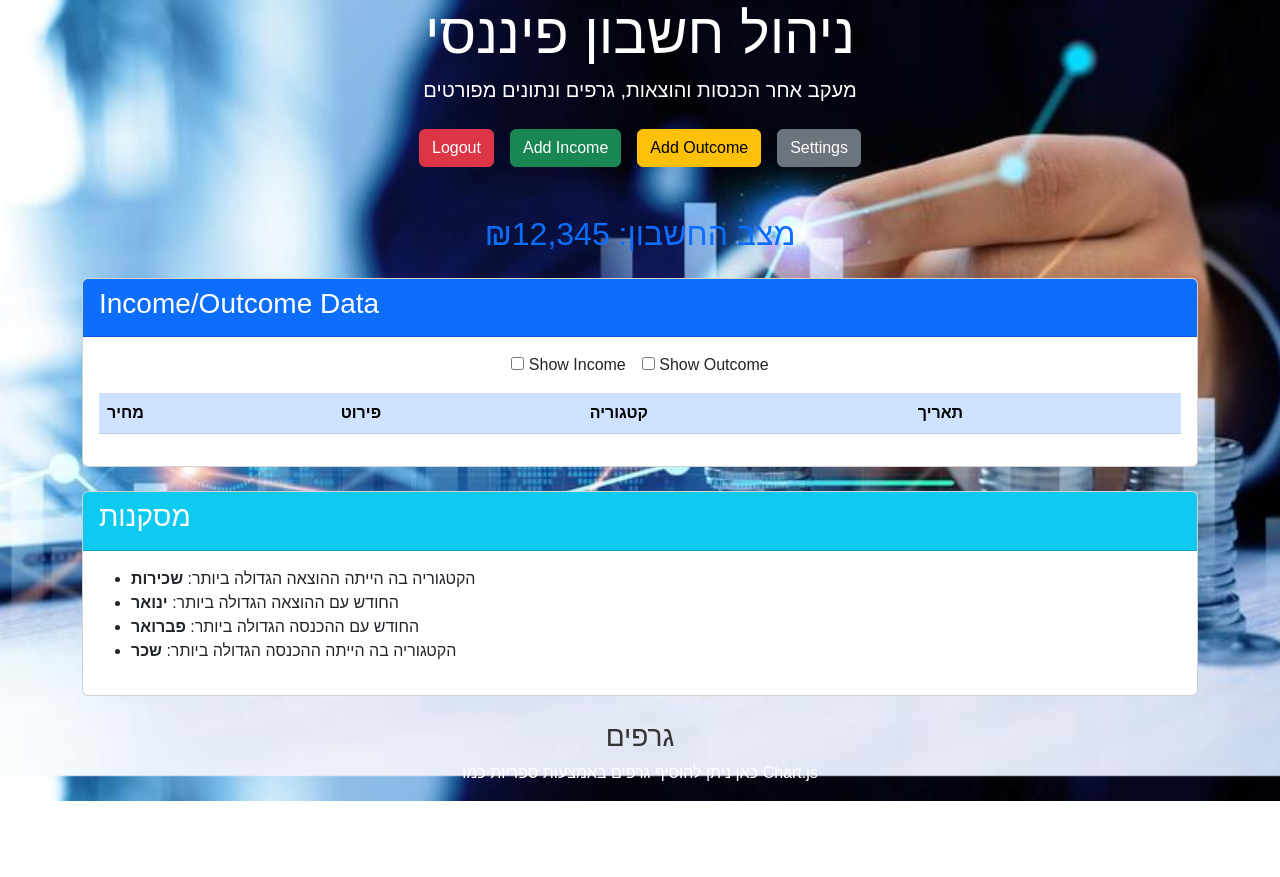
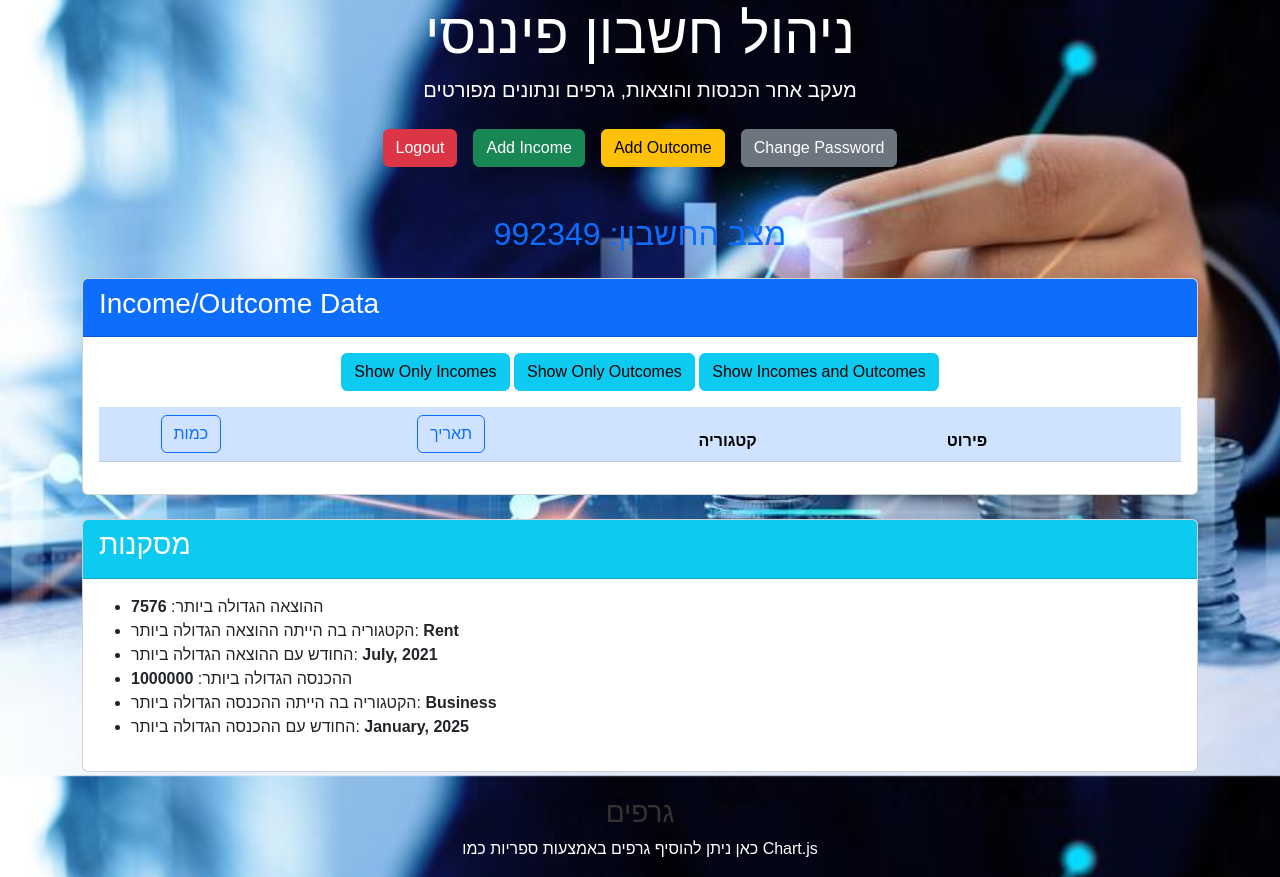
Before and after one commit to chengd2000/FinanceWebsite, a Flask app: page /user_data in a window 1280 px wide. Shown: the part 24-901 px from the top of the page. Before the commit the page ends 825 px from the top, so only its background shows below. Run offline with Flask 2, Linux system fonts and the light colour scheme; a user stored in the database is signed in; data comes from the database, SQL or seed files in the repository; both versions use the stored data as it was after the commit; lists and menus that the app fills with data are empty.

Commit message:
added filters and table views and info

```diff
--- a/app/routes.py
+++ b/app/routes.py
@@ -1,8 +1,10 @@
 from datetime import datetime
 from flask import Blueprint, json, jsonify, redirect, render_template, request, url_for
 from flask_login import current_user, login_required, logout_user
-from .utils import login_user_handler, sign_in_user_handler, data_user_page_income, data_user_page_outcome
+from .utils import change_password, convert_to_dict, login_user_handler, sign_in_user_handler, data_user_page_income, data_user_page_outcome
 from . import db
+from .models import Income, Outcome, User  # Adjust the import based on your project structure
+import calendar
 
 routes = Blueprint('routes', __name__)
 
@@ -35,59 +37,105 @@
 @routes.route('/user_data', methods=['GET', 'POST'])
 # @login_required
 def user_data():
-    income = request.args.get('income', 'false').lower() == 'true'
-    outcome = request.args.get('outcome', 'false').lower() == 'true'
-
+    income = request.args.get('income', '')
+    outcome = request.args.get('outcome', '')
+    filter=request.args.get('filterBy', '')
     if request.method == 'POST':
         if 'income_amount' in request.form:
             return data_user_page_income()
         elif 'outcome_amount' in request.form:
             return data_user_page_outcome()
+        else:
+            return change_password()
 
-    temp = [current_user.incomes, current_user.outcomes]
 
-    # שרשור הרשימות
-    merged = temp[0] + temp[1]
-    merged.sort(key=lambda x: x.date if isinstance(x.date, datetime) else datetime.strptime(x.date, "%Y-%m-%d"))
 
+# Sample data
+    temp = [
+        {'items': current_user.incomes, 'inOrOut': 'income'},
+        {'items': current_user.outcomes, 'inOrOut': 'outcome'}
+    ]
+
+    sum=0
+
+    # Merging items into a single list with 'inOrOut' field
+    merged = [
+        convert_to_dict(item, temp[0]['inOrOut']) for item in temp[0]['items']
+    ] + [
+        convert_to_dict(item, temp[1]['inOrOut']) for item in temp[1]['items']
+    ]
+    onlyIns=[convert_to_dict(item, temp[0]['inOrOut']) for item in temp[0]['items']]
+    onlyOuts=[convert_to_dict(item, temp[1]['inOrOut']) for item in temp[1]['items']]
+
+    # Creating the result list based on conditions
     res = []
 
-    if income and outcome:
+    if income == 'true' and outcome == 'true':
         res = merged
-    elif income:
-        res = temp[0]
-    elif outcome:
-        res = temp[1]
+    elif income == 'true':
+        res = onlyIns
+    elif outcome == 'true':
+        res = onlyOuts
 
+    # Sorting the result list by the 'date' field
+    res = sorted(res, key=lambda x: x['date'] if isinstance(x['date'], datetime) else datetime.strptime(x['date'], "%Y-%m-%d"))
+    if(filter=='amount'):
+        res = sorted(res, key=lambda x: x['amount'], reverse=True)
+    for item in merged:
+        if item['inOrOut']=='income':
+            sum+=item['amount']
+        else:
+            sum-=item['amount']
+    max_income=0
+    max_income_category=""
+    max_income_date=""
+    for item in onlyIns:
+        if item['amount']>max_income:
+            max_income=item['amount']
+            max_income_category=item['category']
+            max_income_date = calendar.month_name[item['date'].month] + ", " + str(item['date'].year)
+    max_outcome=0
+    max_outcome_category=""
+    max_outcome_date=""
+    for item in onlyOuts:
+        if item['amount']>max_outcome:
+            max_outcome=item['amount']
+            max_outcome_category=item['category']
+            max_outcome_date = calendar.month_name[item['date'].month] + ", " + str(item['date'].year)
     # עדכון temp עם הרשימה הממוינת
-    temp = res
     print(res)
-    return render_template('user_data.html', user=current_user, temp=temp)
 
+
+    return render_template('user_data.html',income='true',outcome='true', user=current_user, temp=res,sum=sum,max_income=max_income,max_income_category=max_income_category,max_income_date=max_income_date,max_outcome=max_outcome,max_outcome_category=max_outcome_category,max_outcome_date=max_outcome_date)
 
 
 
 @routes.route('/delete-income', methods=['POST'])
 def delete_income():
-    income = json.loads(request.data) # this function expects a JSON from the INDEX.js file
-    id = income['id']
-    income = income.query.get(id)
-    if income:
-        if income.user_id == current_user.id:
+    try:
+        income_data = json.loads(request.data)  # this function expects a JSON from the INDEX.js file
+        id = income_data['id']
+        income = Income.query.get(id)
+        if income and income.user_id == current_user.id:
             db.session.delete(income)
             db.session.commit()
-
-    return jsonify({})
-
+            return jsonify({"success": True})
+        else:
+            return jsonify({"error": "Income not found or unauthorized"}), 404
+    except Exception as e:
+        return jsonify({"error": str(e)}), 500
 
 @routes.route('/delete-outcome', methods=['POST'])
 def delete_outcome():
-    outcome = json.loads(request.data) # this function expects a JSON from the INDEX.js file
-    id = outcome['id']
-    outcome = outcome.query.get(id)
-    if outcome:
-        if outcome.user_id == current_user.id:
+    try:
+        outcome_data = json.loads(request.data)  # this function expects a JSON from the INDEX.js file
+        id = outcome_data['id']
+        outcome = Outcome.query.get(id)
+        if outcome and outcome.user_id == current_user.id:
             db.session.delete(outcome)
             db.session.commit()
-
-    return jsonify({})
+            return jsonify({"success": True})
+        else:
+            return jsonify({"error": "Outcome not found or unauthorized"}), 404
+    except Exception as e:
+        return jsonify({"error": str(e)}), 500
--- a/app/static/css/style.css
+++ b/app/static/css/style.css
@@ -47,3 +47,10 @@
 h1, h2, p{
     color: #fff;
 }
+table tbody tr.income-bg {
+    background-color: green !important;
+}
+
+table tbody tr.outcome-bg {
+    background-color: red !important;
+}
--- a/app/static/js/script.js
+++ b/app/static/js/script.js
@@ -3,8 +3,6 @@
     let singinBtn = document.getElementById("sign_in");
     let passwordBtn = document.getElementById("Password_sign_in");
     let passwordAgainBtn = document.getElementById("Passwordagain_sign_in");
-    let incomeBtn = document.getElementById("Income_input");
-    let outcomeBtn = document.getElementById("Outcome_input");
     let addOutcomeBtn = document.getElementById("Add_outcome");
     let addIncomeBtn = document.getElementById("Add_income");
     let settingsBtn = document.getElementById("Settings");
@@ -15,7 +13,10 @@
     let popup_income = document.getElementById("popup_income");
     let popup_outcome = document.getElementById("popup_outcome");
     let show_inputBtn = document.getElementById("Income_input");
-    let show_outcomeBtn = document.getElementById("outcome_input");
+    let show_outcomeBtn = document.getElementById("Outcome_input");
+    let show_bothBtn = document.getElementById("both_input");
+    let date_filterBtn = document.getElementById("date_filter");
+    let amount_filterBtn = document.getElementById("amount_filter");
     let popup_settings = document.getElementById("popup_settings");
     let clearValues_settingsBtn = document.getElementById("clearValues_settings");
     let closePopup_settingsBtn = document.getElementById("closePopupBtn_settings");
@@ -26,15 +27,15 @@
     if (addSettingsBtn) addSettingsBtn.addEventListener("click", Add_setting);
     if (closePopup_settingsBtn) closePopup_settingsBtn.addEventListener("click", closePopup_settings);
     if (clearValues_settingsBtn) clearValues_settingsBtn.addEventListener("click", clearValues_settings);
-
-    if (show_inputBtn) show_inputBtn.addEventListener("change", showing_income);
-    if (show_outcomeBtn) show_outcomeBtn.addEventListener("change", showing_outcome);
+    if (show_inputBtn) show_inputBtn.addEventListener("click", showing_income);
+    if (show_outcomeBtn) show_outcomeBtn.addEventListener("click", showing_outcome);
+    if (show_bothBtn) show_bothBtn.addEventListener("click", showing_both);
+    if (date_filterBtn) date_filterBtn.addEventListener("click", date_filter);
+    if (amount_filterBtn) amount_filterBtn.addEventListener("click", amount_filter);
     if (closePopup_incomeBtn) closePopup_incomeBtn.addEventListener("click", closePopup_income);
     if (closePopup_outcomeBtn) closePopup_outcomeBtn.addEventListener("click", closePopup_outcome);
     if (loginBtn) loginBtn.addEventListener("click", login);
     if (singinBtn) singinBtn.addEventListener("click", sign_in);
-    if (incomeBtn) incomeBtn.addEventListener("click", income);
-    if (outcomeBtn) outcomeBtn.addEventListener("click", outcome);
     if (addOutcomeBtn) addOutcomeBtn.addEventListener("click", Add_outcome);
     if (addIncomeBtn) addIncomeBtn.addEventListener("click", Add_income);
     if (settingsBtn) settingsBtn.addEventListener("click", settings);
@@ -59,13 +60,7 @@
         }
     }
 
-    function income() {
-        console.log("Income function triggered");
-    }
 
-    function outcome() {
-        console.log("Outcome function triggered");
-    }
 
     function settings() {
         console.log("Settings function triggered");
@@ -114,48 +109,66 @@
         document.getElementById("category_outcome").value = "";
     }
 
-
     function deleteIncome(id) {
         fetch("/delete-income", {
           method: "POST",
-          body: JSON.stringify({ id: id }),
+          headers: {
+            "Content-Type": "application/json"
+          },
+          body: JSON.stringify({ id: id })
         }).then((_res) => {
-          window.location.href = "/user_data";
+          window.location.href = "/user_data?income=true&outcome=false&filterBy=date";
+        }).catch((error) => {
+          console.error("Error deleting income:", error);
         });
     }
 
-    document.querySelectorAll(".close").forEach((button) => {
+    function deleteOutcome(id) {
+        fetch("/delete-outcome", {
+          method: "POST",
+          headers: {
+            "Content-Type": "application/json"
+          },
+          body: JSON.stringify({ id: id })
+        }).then((_res) => {
+            window.location.href = "/user_data?income=false&outcome=true&filterBy=date";
+        }).catch((error) => {
+          console.error("Error deleting outcome:", error);
+        });
+    }
+
+    document.querySelectorAll(".deleteIncome").forEach((button) => {
         button.addEventListener("click", () => {
           const id = button.getAttribute("data-id");
           deleteIncome(id);
         });
-      });
+    });
 
-    function deleteOutcome(id) {
-        fetch("/delete-outcome", {
-          method: "POST",
-          body: JSON.stringify({ id: id }),
-        }).then((_res) => {
-          window.location.href = "/";
+    document.querySelectorAll(".deleteOutcome").forEach((button) => {
+        button.addEventListener("click", () => {
+          const id = button.getAttribute("data-id");
+          deleteOutcome(id);
         });
-    }
+    });
 
 
 
     function showing_income() {
-        if (show_inputBtn.checked === true) {
-            window.location.href = "/user_data?income=true";
-        } else {
-            window.location.href = "/user_data?income=false";
-        }
+        window.location.href = `/user_data?income=${encodeURIComponent(true)}&outcome=${encodeURIComponent(false)}&filterBy=date`;
+
     }
 
     function showing_outcome() {
-        if (show_outcomeBtn.checked === true) {
-            window.location.href = "/user_data?outcome=true";
-        } else {
-            window.location.href = "/user_data?outcome=false";
-        }
+        window.location.href = `/user_data?income=${encodeURIComponent(false)}&outcome=${encodeURIComponent(true)}&filterBy=date`;
+    }
+    function showing_both() {
+        window.location.href = `/user_data?income=${encodeURIComponent(true)}&outcome=${encodeURIComponent(true)}&filterBy=date`;
+    }
+    function date_filter() {
+        window.location.href = `/user_data?income=${encodeURIComponent(true)}&outcome=${encodeURIComponent(true)}&filterBy=date`;
+    }
+    function amount_filter() {
+        window.location.href = `/user_data?income=${encodeURIComponent(true)}&outcome=${encodeURIComponent(true)}&filterBy=amount`;
     }
 
 });
--- a/app/templates/user_data.html
+++ b/app/templates/user_data.html
@@ -13,12 +13,12 @@
         <a class="btn btn-danger" id="logout" href="/logout">Logout</a>
         <button id="Add_income" class="btn btn-success">Add Income</button>
         <button id="Add_outcome" class="btn btn-warning">Add Outcome</button>
-        <button id="Settings" class="btn btn-secondary">Settings</button>
+        <button id="Settings" class="btn btn-secondary">Change Password</button>
     </div>
 
     <!-- יתרת החשבון -->
     <div class="text-center mb-4">
-        <h2 class="text-primary">מצב החשבון: <span id="account_balance">₪12,345</span></h2>
+        <h2 class="text-primary">מצב החשבון: <span id="account_balance">{{ sum }}</span></h2>
     </div>
 
     <!-- טבלת הכנסות והוצאות -->
@@ -29,48 +29,42 @@
         <div class="card-body">
             <div class="d-flex justify-content-center gap-3 mb-3">
                 <div>
-                    <input type="checkbox" id="Income_input" >
-                    <label for="Income_input">Show Income</label>
-                </div>
-                <div>
-                    <input type="checkbox" id="Outcome_input" >
-                    <label for="Outcome_input">Show Outcome</label>
+                    <button id="Income_input" class="btn btn-info">Show Only Incomes</button>
+                    <button id="Outcome_input" class="btn btn-info">Show Only Outcomes</button>
+                    <button id="both_input" class="btn btn-info">Show Incomes and Outcomes</button>
                 </div>
             </div>
             <table class="table table-striped table-hover">
                 <thead class="table-primary">
                     <tr>
-                        <th>מחיר</th>
+                        <th></th>
+                        <th>
+                            <button class="btn btn-outline-primary" id="amount_filter">כמות</button>
+                        </th>
+
+                        <th>
+                            <button class="btn btn-outline-primary" id="date_filter">תאריך</button>
+                        </th>
+                        <th>
+                            קטגוריה
+                        </th>
                         <th>פירוט</th>
-                        <th>קטגוריה</th>
-                        <th>תאריך</th>
+                        <th></th>
                     </tr>
                 </thead>
                 <tbody>
-                    {% for income in teme %}
-                    <tr>
-                        <td>{{ income.amount }}</td>
-                        <td>{{ income.details }}</td>
-                        <td>{{ income.category }}</td>
-                        <td>{{ income.date }}</td>
+                    {% for item in temp %}
+                    <tr class="{% if item.inOrOut == 'income' %}income-bg{% else %}outcome-bg{% endif %}">
+                        <td>{% if item.inOrOut == 'income' %}+{% else %}-{% endif %}</td>
+                        <td>{{ item.amount }}</td>
+                        <td>{{ item.date }}</td>
+                        <td>{{ item.category }}</td>
+                        <td>{{ item.details }}</td>
                         <td>
-                            <button type="button" class="close btn-close" data-id="{{ income.id }}"></button>
-                          </td>
-
+                            <button type="button" class="{% if item.inOrOut == 'income' %}deleteIncome{% else %}deleteOutcome{% endif %} btn-close" data-id="{{ item.id }}"></button>
+                        </td>
                     </tr>
                     {% endfor %}
-                    <!-- {% for outcome in user.outcomes %}
-                    <tr>
-                        <td>{{ outcome.amount }}</td>
-                        <td>{{ outcome.details }}</td>
-                        <td>{{ outcome.category }}</td>
-                        <td>{{ outcome.date }}</td>
-                        <td>
-                            <button type="button" class="btn-close" onClick="deleteOutcome({{ outcome.id }})">
-                          </button> -->
-                        <!-- </td>
-                    </tr>
-                    {% endfor %} -->
                 </tbody>
             </table>
         </div>
@@ -83,10 +77,13 @@
         </div>
         <div class="card-body">
             <ul>
-                <li>הקטגוריה בה הייתה ההוצאה הגדולה ביותר: <strong>שכירות</strong></li>
-                <li>החודש עם ההוצאה הגדולה ביותר: <strong>ינואר</strong></li>
-                <li>החודש עם ההכנסה הגדולה ביותר: <strong>פברואר</strong></li>
-                <li>הקטגוריה בה הייתה ההכנסה הגדולה ביותר: <strong>שכר</strong></li>
+                <li>ההוצאה הגדולה ביותר: <strong>{{max_outcome}}</strong></li>
+                <li>הקטגוריה בה הייתה ההוצאה הגדולה ביותר: <strong>{{ max_outcome_category }}</strong></li>
+                <li>החודש עם ההוצאה הגדולה ביותר: <strong>{{ max_outcome_date }}</strong></li>
+                <li>ההכנסה הגדולה ביותר: <strong>{{max_income}}</strong></li>
+                <li>הקטגוריה בה הייתה ההכנסה הגדולה ביותר: <strong>{{ max_income_category }}</strong></li>
+                <li>החודש עם ההכנסה הגדולה ביותר: <strong>{{ max_income_date }}</strong></li>
+
             </ul>
         </div>
     </div>
@@ -173,12 +170,12 @@
         <form method="POST">
         <div class="modal-content">
             <div class="modal-header">
-                <h5 class="modal-title" id="popupIncomeLabel">Settings</h5>
+                <h5 class="modal-title" id="popupIncomeLabel">Change Password</h5>
                 <button id = "closePopupBtn_settings" type="button" class="btn-close" aria-label="Close"></button>
             </div>
             <div class="modal-body">
                     <label class="form-label">Change password</label>
-                    <input name="change_password" class="form-control" id="change_password" type="password" />
+                    <input name="password" class="form-control" id="password" type="password" />
             </div>
             <div class="modal-footer">
                 <button type="submit" class="btn btn-primary">Submit</button>
```
Also changed, not shown: app/utils.py (+22 -9 lines), instance/database.db.
